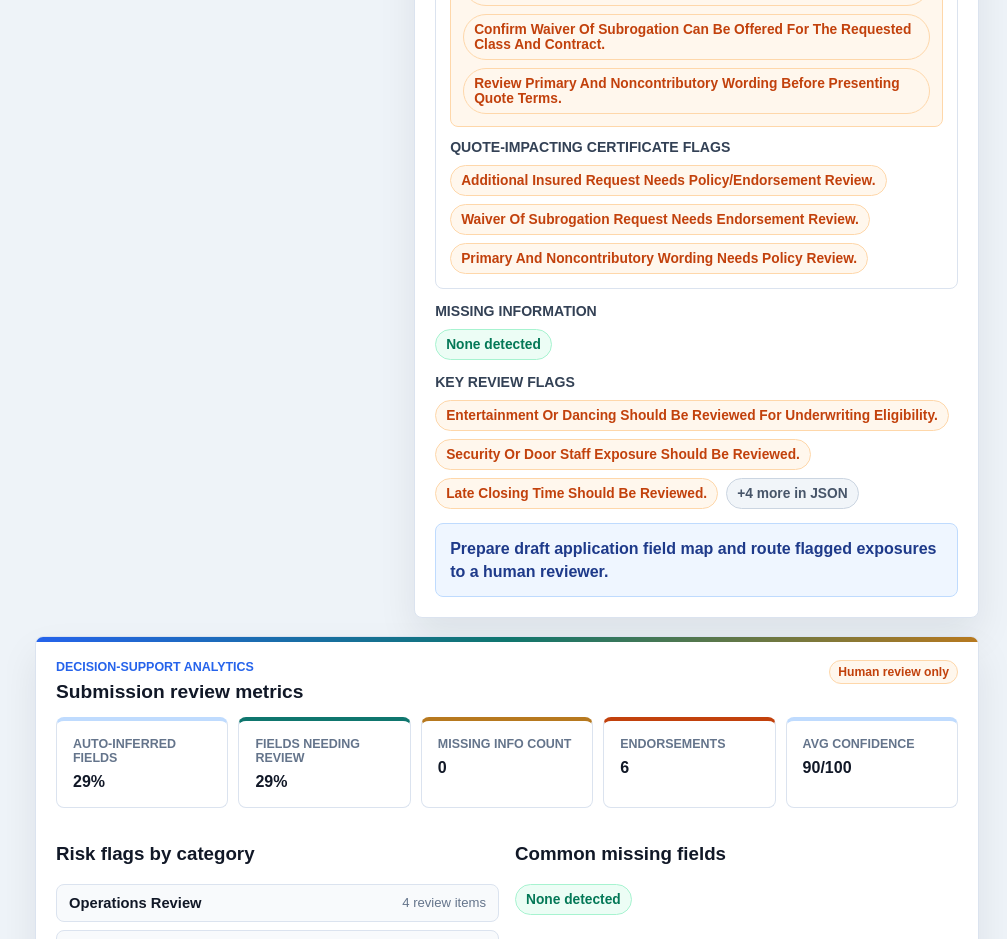
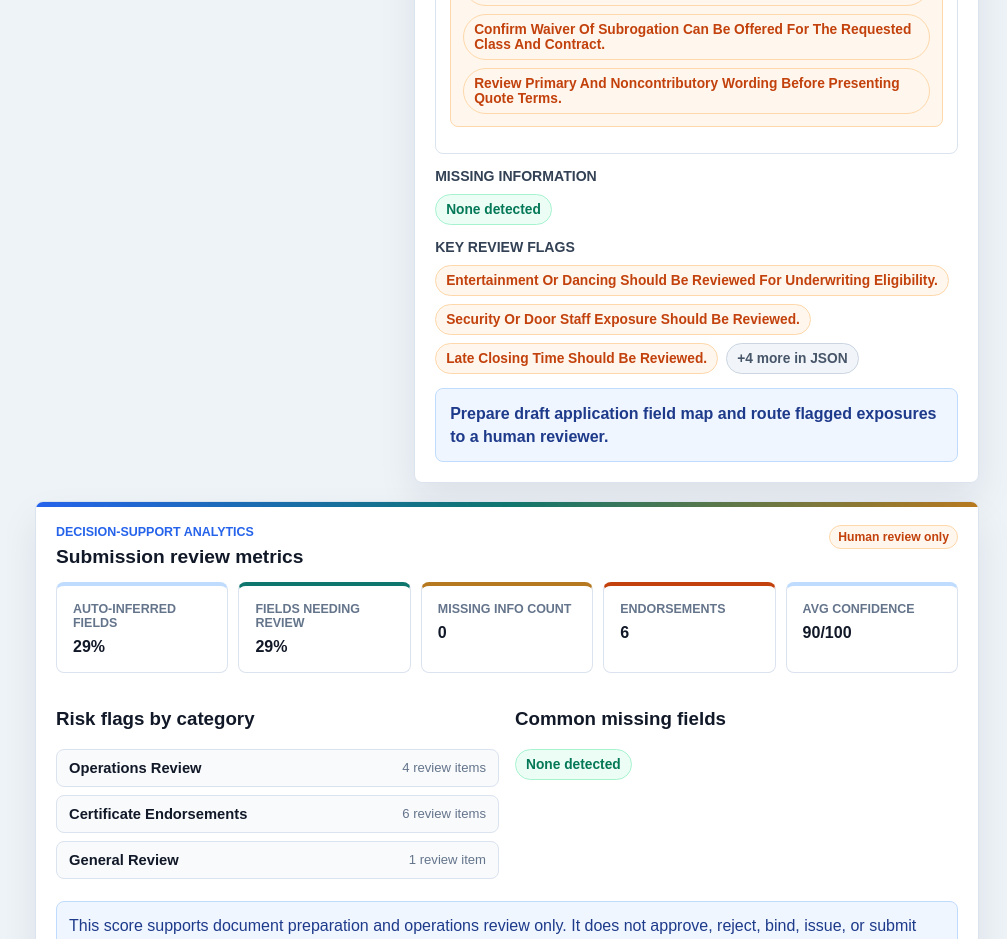
Before and after one commit to Tondie-HSPI/business-review-ai-orchestration, a Next.js app in the folder web/: page / in a window 1280 px wide. Shown: the part 3200-4139 px from the top of the page, without its empty margins (273-1280 px from the left). Built offline with nearby package versions, Linux system fonts and the light colour scheme.

Commit message:
Remove certificate flags section

```diff
--- a/web/app/page.tsx
+++ b/web/app/page.tsx
@@ -671,13 +671,6 @@ function LiquorRestaurantView({
               variant="risk"
             />
           </div>
-          <ChipGroup
-            title="Quote-impacting certificate flags"
-            values={result.csr_certificate_request.review_flags
-              .filter((flag) => !flag.toLowerCase().includes("delivery") && !flag.toLowerCase().includes("holder"))
-              .slice(0, 3)}
-            variant="risk"
-          />
         </ReviewSection>
       )}
       <ChipGroup title="Missing information" values={result.missing_information} variant="missing" />
```
